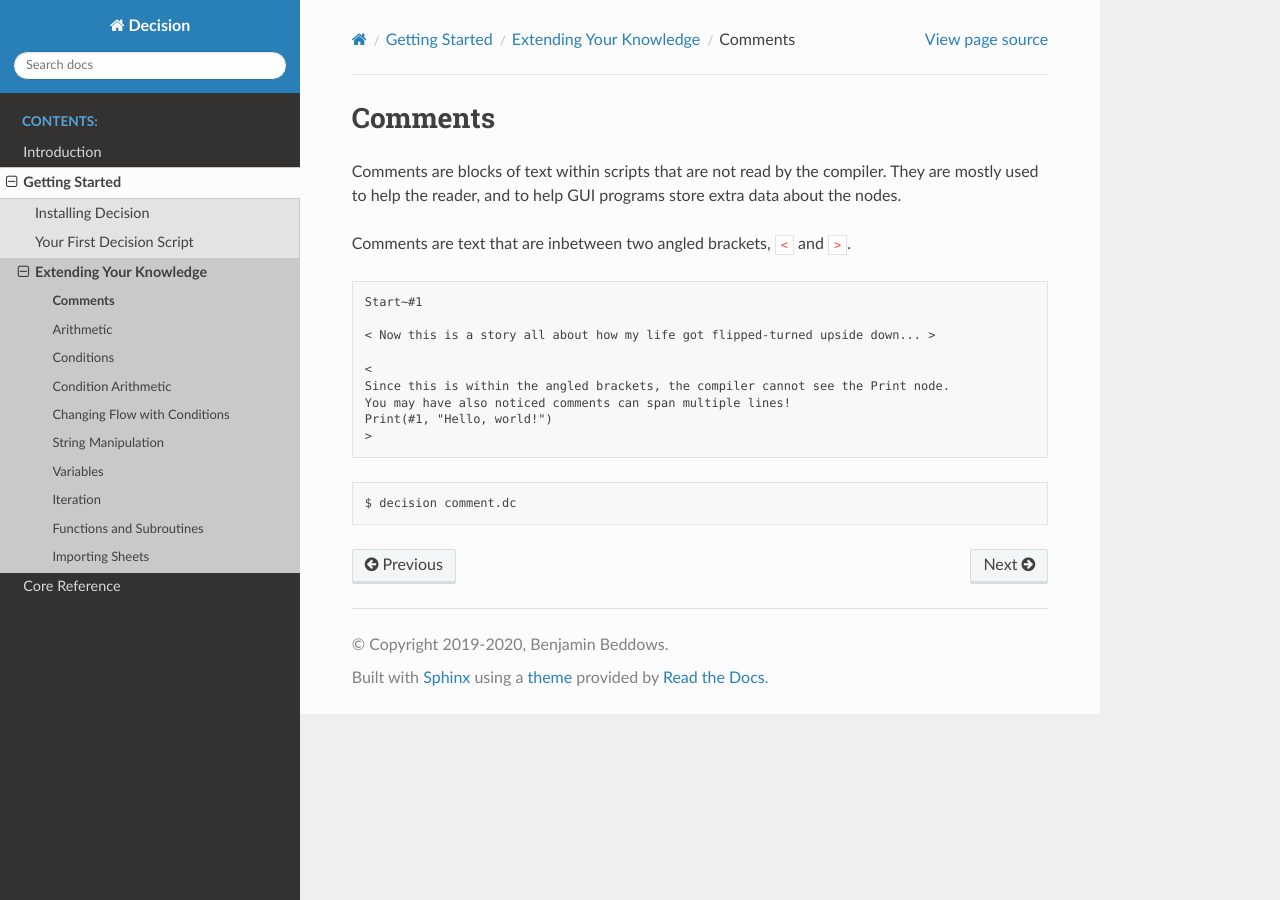
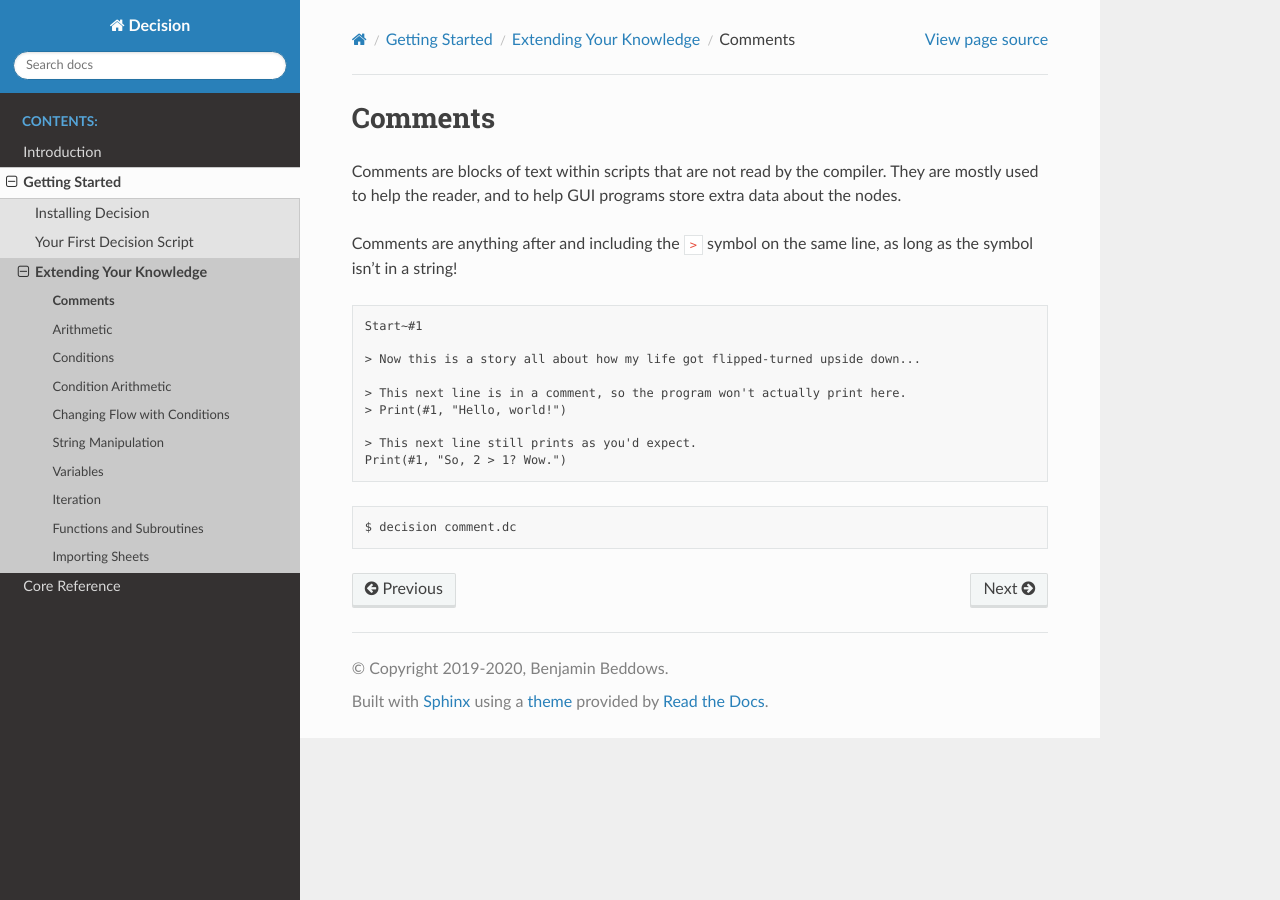
Before and after one commit to drwhut/decision, a Sphinx documentation site: the page built from docs/user/source/getting_started/extending_your_knowledge/comments.rst, in a window 1280 px wide. Built offline with Sphinx 7.4.7 and the Read the Docs theme 2.0.0, drawn with Linux system fonts in a browser that asks for light colours.

Commit message:
Updated documentation for single-line comments.

```diff
--- a/docs/developer/source/the_c_api/running_decision_from_c.rst
+++ b/docs/developer/source/the_c_api/running_decision_from_c.rst
@@ -183,7 +183,7 @@ Finally, you can call the function or subroutine itself using:
 
 .. code-block:: decision
 
-   < decision.dc >
+   > decision.dc
 
    [Function(IsEven)]
    [FunctionInput(IsEven, Integer)]
--- a/docs/user/source/getting_started/extending_your_knowledge/comments.rst
+++ b/docs/user/source/getting_started/extending_your_knowledge/comments.rst
@@ -22,19 +22,20 @@ Comments are blocks of text within scripts that are not read by the compiler.
 They are mostly used to help the reader, and to help GUI programs store extra
 data about the nodes.
 
-Comments are text that are inbetween two angled brackets, ``<`` and ``>``.
+Comments are anything after and including the ``>`` symbol on the same line,
+as long as the symbol isn't in a string!
 
 .. code-block:: decision
 
    Start~#1
 
-   < Now this is a story all about how my life got flipped-turned upside down... >
+   > Now this is a story all about how my life got flipped-turned upside down...
 
-   <
-   Since this is within the angled brackets, the compiler cannot see the Print node.
-   You may have also noticed comments can span multiple lines!
-   Print(#1, "Hello, world!")
-   >
+   > This next line is in a comment, so the program won't actually print here.
+   > Print(#1, "Hello, world!")
+
+   > This next line still prints as you'd expect.
+   Print(#1, "So, 2 > 1? Wow.")
 
 .. code-block::
 
--- a/docs/user/source/getting_started/extending_your_knowledge/functions_and_subroutines.rst
+++ b/docs/user/source/getting_started/extending_your_knowledge/functions_and_subroutines.rst
@@ -99,7 +99,7 @@ as you need (since your flow of execution could go down different paths).
 
    [Subroutine(PrintFactorsOf)]
    [FunctionInput(PrintFactorsOf, Integer)]
-   [FunctionOutput(PrintFactorsOf, Integer)] <How may factors?>
+   [FunctionOutput(PrintFactorsOf, Integer)] > How may factors?
 
    Define(CountTo)~#1, #2
    For(#1, 1, #2, 1)~#3, #4, #5
--- a/docs/user/source/getting_started/extending_your_knowledge/importing_sheets.rst
+++ b/docs/user/source/getting_started/extending_your_knowledge/importing_sheets.rst
@@ -29,7 +29,7 @@ functions, subroutines, and variables**.
 
 .. code-block:: decision
 
-   < my_math.dc >
+   > my_math.dc
 
    [Function(IsEven)]
    [FunctionInput(IsEven, Integer)]
@@ -63,7 +63,7 @@ functions, subroutines, and variables**.
 
 .. code-block:: decision
 
-   < main.dc >
+   > main.dc
 
    [Include("my_math.dc")]
 
```
Also changed, not shown: CHANGELOG.md (+3 -0 lines), docs/developer/source/the_language/definitions/syntax.rst (+14 -22 lines), docs/user/source/getting_started/extending_your_knowledge/iteration.rst (+7 -9 lines).
